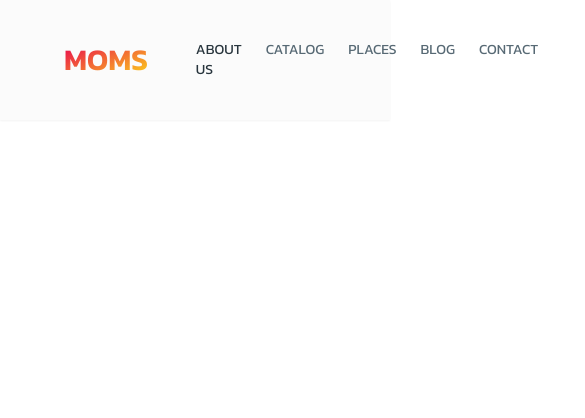
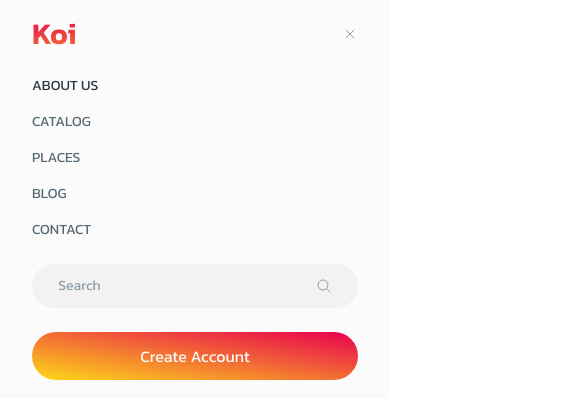
Before and after one commit to lethanhtong31071999/tailwindcss-navbars, a website: page src/index.html in a window 390 px wide. Shown: the top 418 px of the page, 585 px wide, since content can reach past the window. Drawn offline with Linux system fonts and the light colour scheme.

Commit message:
responsive moble

```diff
--- a/src/index.html
+++ b/src/index.html
@@ -10,16 +10,28 @@
   <body>
     <header>
       <nav id="navbar" class="bg-[#fbfbfb] shadow-sm">
-        <div class="container px-16 py-6">
-          <div class="flex justify-between items-center gap-x-12">
+        <div class="container px-8 py-4 lg:px-16 lg:py-6">
+          <div
+            class="flex flex-col justify-start items-start lg:flex-row lg:justify-between lg:items-center lg:gap-x-12">
             <!-- nav left -->
-            <div class="flex flex-1 justify-between items-center gap-x-12">
-              <div
-                class="text-3xl text-transparent font-semibold bg-gradient-to-tl from-[#FDD819] to-[#E80050] bg-clip-text hover:opacity-90">
-                <a href="./index.html">MOMS</a>
+            <div
+              class="flex flex-col gap-y-6 w-full lg:w-auto lg:flex-row lg:flex-1 lg:justify-between lg:items-center lg:gap-x-12">
+              <div class="logo flex justify-between items-center lg:block">
+                <a href="./index.html">Koi</a>
+                <a href="#" class="inline-block lg:hidden">
+                  <svg
+                    xmlns="http://www.w3.org/2000/svg"
+                    fill="none"
+                    viewBox="0 0 24 24"
+                    stroke-width="1.5"
+                    stroke="currentColor"
+                    class="ct-icon">
+                    <path stroke-linecap="round" stroke-linejoin="round" d="M6 18L18 6M6 6l12 12" />
+                  </svg>
+                </a>
               </div>
               <div>
-                <ul class="list-none flex justify-between w-full">
+                <ul class="list-none flex flex-col lg:flex-row lg:justify-between w-full gap-y-4">
                   <li class="active ct-nav-item ct-nav-item-dark">
                     <a href="#">About Us</a>
                   </li>
@@ -38,7 +50,7 @@
                 </ul>
               </div>
               <div
-                class="search-container relative border-2 border-transparent rounded-full bg-[#F2F2F2] min-w-80 px-4 py-2 flex justify-center items-center gap-x-2 group transition-all">
+                class="search-container relative border-2 border-transparent rounded-full bg-[#F2F2F2] px-4 py-2 flex justify-center items-center gap-x-2 group transition-all min-w-[70px]">
                 <label for="search" class="text-[#8A9CA7] text-sm">Search</label>
                 <input
                   type="text"
@@ -61,8 +73,9 @@
               </div>
             </div>
             <!-- nav right -->
-            <div class="flex justify-between items-center gap-x-6">
-              <div class="flex justify-between gap-x-4">
+            <div
+              class="flex flex-col gap-y-3 w-full mt-6 lg:mt-0 lg:w-auto lg:flex-row lg:justify-between lg:items-center lg:gap-x-6">
+              <div class="hidden lg:flex lg:justify-between lg:gap-x-4">
                 <a href="#">
                   <svg
                     xmlns="http://www.w3.org/2000/svg"
@@ -98,7 +111,7 @@
               </div>
               <a
                 href="#"
-                class="ct-btn bg-gradient-to-tr from-[#FDD819] to-[#E80050] text-[#fbfbfb] rounded-full">
+                class="ct-btn bg-gradient-to-tr from-[#FDD819] to-[#E80050] text-[#fbfbfb] w-full rounded-full lg:w-auto">
                 Create Account
               </a>
             </div>
--- a/src/input.css
+++ b/src/input.css
@@ -5,6 +5,10 @@
 
 html {
   font-family: "Kanit", Arial, Helvetica, sans-serif;
+}
+
+.logo {
+  @apply text-3xl text-transparent font-semibold bg-gradient-to-tl from-[#FDD819] to-[#E80050] bg-clip-text hover:opacity-90;
 }
 
 .ct-nav-item.active {
@@ -16,7 +20,7 @@ html {
 }
 
 .ct-btn {
-  @apply px-6 py-3 hover:opacity-90 transition-opacity;
+  @apply px-6 py-3 hover:opacity-90 transition-opacity text-center;
 }
 
 .ct-icon {
--- a/src/main.js
+++ b/src/main.js
@@ -1,7 +1,7 @@
 const searchEl = document.getElementById("search");
 if (searchEl) {
   searchEl.addEventListener("focus", () => {
-    searchEl.parentElement.classList.add("border", "border-orange-200", "dark:border-orange-700");
+    searchEl.parentElement.classList.add("border", "border-orange-300", "dark:border-orange-700");
   });
   searchEl.addEventListener("focusout", () => {
     searchEl.parentElement.classList.remove(
--- a/tailwind.config.js
+++ b/tailwind.config.js
@@ -4,9 +4,9 @@ module.exports = {
   theme: {
     extend: {
       container: {
-        center: true
-      }
+        center: true,
+      },
     },
   },
   plugins: [],
-}
+};
```
Also changed, not shown: dist/output.css.
